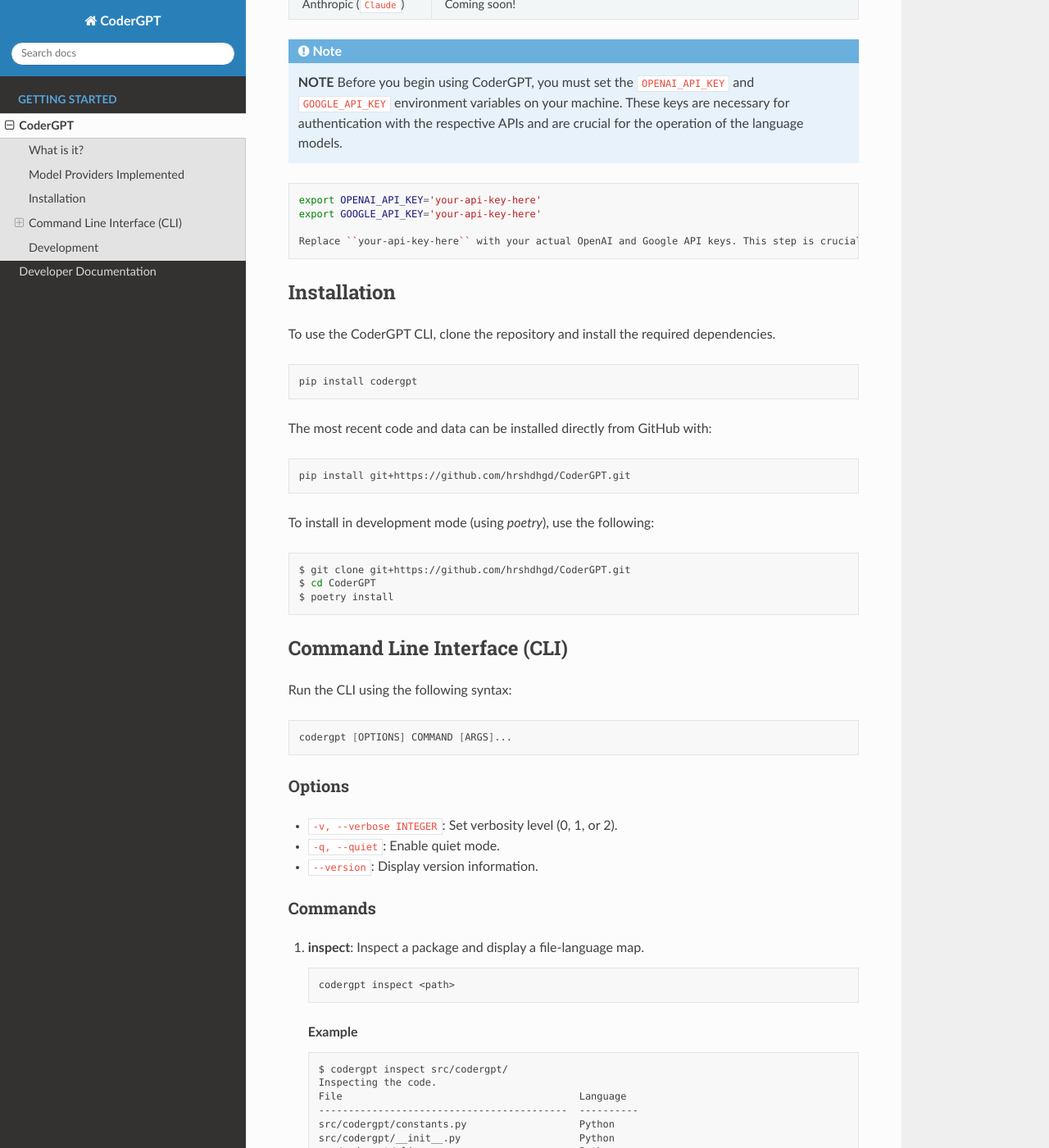
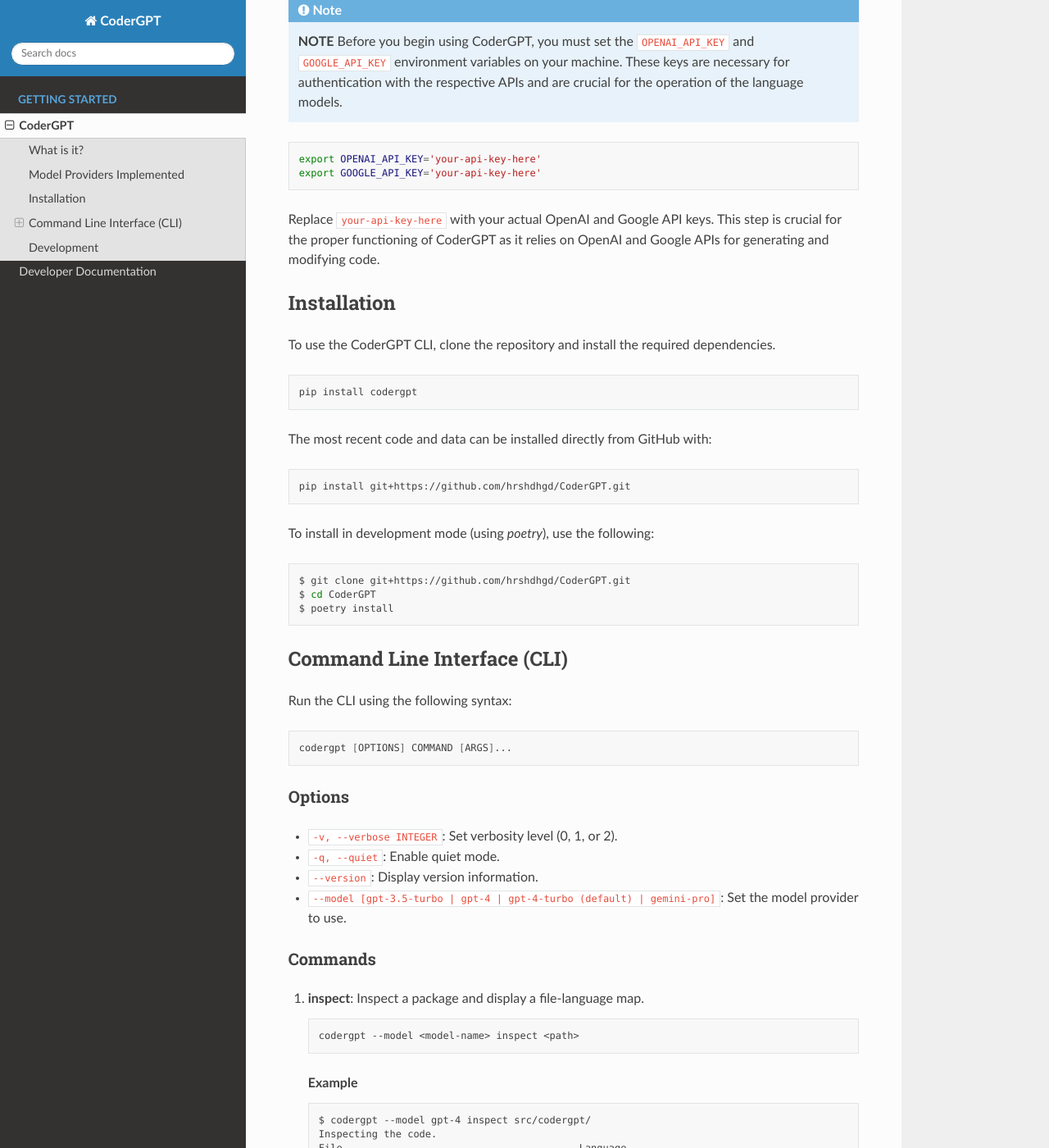
Before and after one commit to hrshdhgd/CoderGPT, a Sphinx documentation site: the page built from docs/description.rst, in a window 1280 px wide and 1400 px high, scrolled down 578 px. Shown: the whole window at 82% size. Built offline with Sphinx 7.4.7 and the Read the Docs theme 2.0.0, drawn with Linux system fonts in a browser that asks for light colours; pages that are not in the unit, such as notebooks, are missing from menus.

Commit message:
Updated docs

```diff
--- a/docs/description.rst
+++ b/docs/description.rst
@@ -16,7 +16,7 @@
 The following model providers have been implemented in CoderGPT:
 
 .. list-table::
-   :widths: 25 75
+   :widths: 75 25
    :header-rows: 1
 
    * - Provider
@@ -38,7 +38,7 @@
    export OPENAI_API_KEY='your-api-key-here'
    export GOOGLE_API_KEY='your-api-key-here'
 
-   Replace ``your-api-key-here`` with your actual OpenAI and Google API keys. This step is crucial for the proper functioning of CoderGPT as it relies on OpenAI and Google APIs for generating and modifying code.
+Replace ``your-api-key-here`` with your actual OpenAI and Google API keys. This step is crucial for the proper functioning of CoderGPT as it relies on OpenAI and Google APIs for generating and modifying code.
 
 Installation
 ------------
@@ -78,6 +78,7 @@
 - ``-v, --verbose INTEGER``: Set verbosity level (0, 1, or 2).
 - ``-q, --quiet``: Enable quiet mode.
 - ``--version``: Display version information.
+- ``--model [gpt-3.5-turbo | gpt-4 | gpt-4-turbo (default) | gemini-pro]``: Set the model provider to use.
 
 Commands
 ~~~~~~~~
@@ -87,13 +88,13 @@
 
    .. code-block:: shell
 
-       codergpt inspect <path>
+       codergpt --model <model-name> inspect <path>
 
    **Example**
 
    .. code-block:: shell
 
-       $ codergpt inspect src/codergpt/
+       $ codergpt --model gpt-4 inspect src/codergpt/
        Inspecting the code.
        File                                        Language
        ------------------------------------------  ----------
```
Also changed, not shown: README.md (+6 -2 lines).
